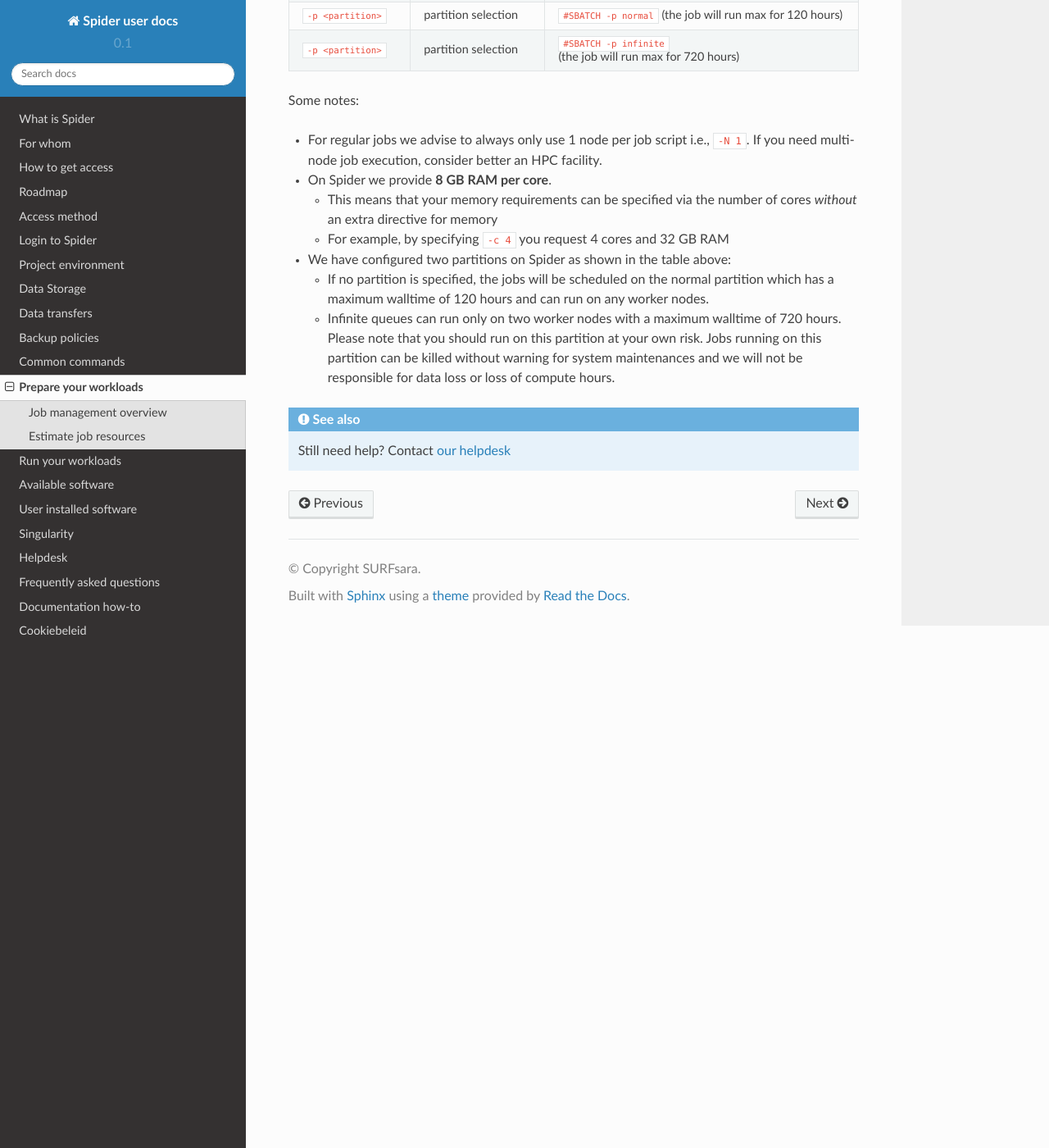
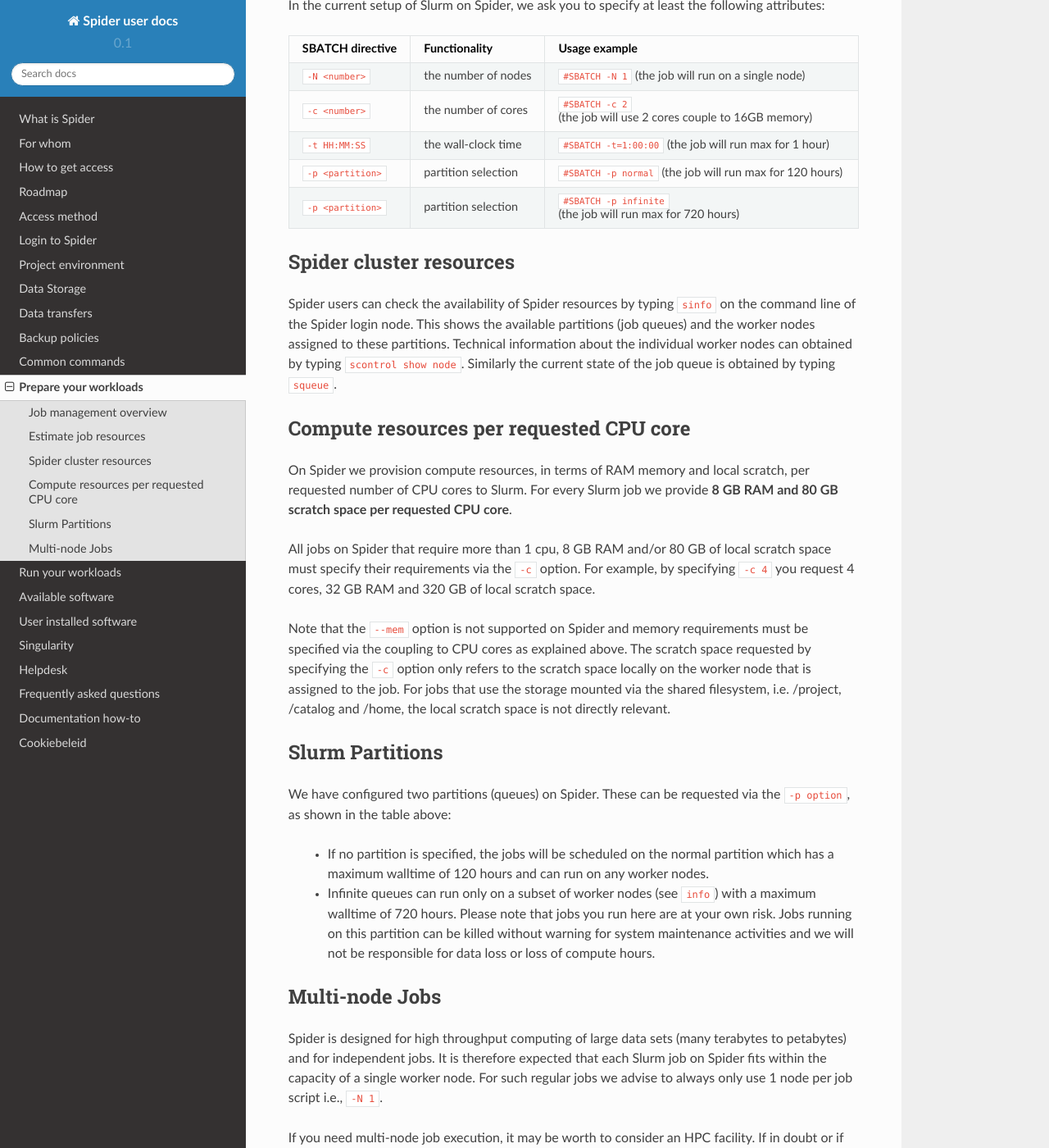
Before and after one commit to sara-nl/spiderdocs, a Sphinx documentation site: the page built from source/Pages/compute/prepare_workloads.rst, in a window 1280 px wide and 1400 px high, scrolled down 1206 px. Shown: the whole window at 82% size. Built offline with Sphinx 7.4.7 and the Read the Docs theme 2.0.0, drawn with Linux system fonts in a browser that asks for light colours; pages that are not in the unit, such as notebooks, are missing from menus; some of the changed text lies outside the part shown.

Commit message:
updating the coupling between -c, memory and scratch for issue 122

```diff
--- a/source/Pages/compute/prepare_workloads.rst
+++ b/source/Pages/compute/prepare_workloads.rst
@@ -56,18 +56,55 @@
 ``-p <partition>``    partition selection   ``#SBATCH -p infinite`` (the job will run max for 720 hours)
 ==================    ===================   =================
 
-Some notes:
 
-* For regular jobs we advise to always only use 1 node per job script i.e., ``-N 1``. If you need multi-node job execution, consider better an HPC facility.
-* On Spider we provide **8 GB RAM per core**.
+.. _spider-cluster-resources
 
-  * This means that your memory requirements can be specified via the number of cores *without* an extra directive for memory
-  * For example, by specifying ``-c 4`` you request 4 cores and 32 GB RAM
+======================
+Spider cluster resources
+======================
 
-* We have configured two partitions on Spider as shown in the table above:
+.. sinfo
+.. show node info
+
+Spider users can check the availability of Spider resources by typing ``sinfo`` on the command line of the Spider login node. This shows the available partitions (job queues) and the worker nodes assigned to these partitions. Technical information about the individual worker nodes can obtained by typing ``scontrol show node``. Similarly the current state of the job queue is obtained by typing ``squeue``.
+
+
+.. _slurm-cpu-cores
+
+======================
+Compute resources per requested CPU core
+======================
+.. the '-c' option is -c, --cpus-per-task=<ncpus> (https://slurm.schedmd.com/sbatch.html)
+
+On Spider we provision compute resources, in terms of RAM memory and local scratch, per requested number of CPU cores to Slurm. For every Slurm job we provide **8 GB RAM and 80 GB scratch space per requested CPU core**.
+
+All jobs on Spider that require more than 1 cpu, 8 GB RAM and/or 80 GB of local scratch space must specify their requirements via the ``-c`` option. For example, by specifying ``-c 4`` you request 4 cores, 32 GB RAM and 320 GB of local scratch space.
+
+Note that the ``--mem`` option is not supported on Spider and memory requirements must be specified via the coupling to CPU cores as explained above. The scratch space requested by specifying the ``-c`` option only refers to the scratch space locally on the worker node that is assigned to the job. For jobs that use the storage mounted via the shared filesystem, i.e. /project, /catalog and /home, the local scratch space is not directly relevant.
+
+
+.. _slurm-partitions
+
+======================
+Slurm Partitions
+======================
+
+We have configured two partitions (queues) on Spider. These can be requested via the ``-p option``, as shown in the table above:
 
   * If no partition is specified, the jobs will be scheduled on the normal partition  which has a maximum walltime of 120 hours and can run on any worker nodes.
-  * Infinite queues can run only on two worker nodes with a maximum walltime of 720 hours. Please note that you should run on this partition at your own risk. Jobs running on this partition can be killed without warning for system maintenances and we will not be responsible for data loss or loss of compute hours.
+  * Infinite queues can run only on a subset of worker nodes (see ``info``) with a maximum walltime of 720 hours. Please note that jobs you run here are at your own risk. Jobs running on this partition can be killed without warning for system maintenance activities and we will not be responsible for data loss or loss of compute hours.
+
+
+.. _multi-node-jobs
+
+======================
+Multi-node Jobs
+======================
+
+Spider is designed for high throughput computing of large data sets (many terabytes to petabytes) and for independent jobs. It is therefore expected that each Slurm job on Spider fits within the capacity of a single worker node. For such regular jobs we advise to always only use 1 node per job script i.e., ``-N 1``.
+
+If you need multi-node job execution, it may be worth to consider an HPC facility. If in doubt or if you require information about the HPC systems available at SURFsara then please contact ref:`our helpdesk <helpdesk>`.
+
 
 .. seealso:: Still need help? Contact :ref:`our helpdesk <helpdesk>`
 
```
